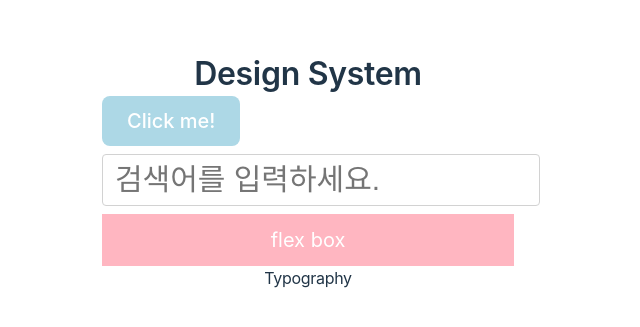
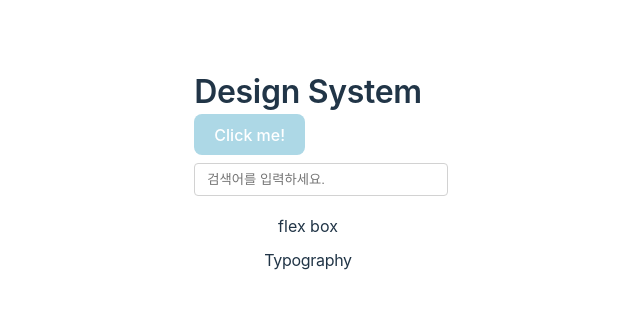
Before and after one commit to ShinjungOh/2024-learn-design-system, a React (Vite) app: page / in a window 1280 px wide. Shown: the part 229-556 px from the top of the page, without its empty margins (332-972 px from the left). Built offline with nearby package versions, Linux system fonts and the light colour scheme.

Commit message:
refactor: CSSProperties 타입 적용

```diff
--- a/src/App.tsx
+++ b/src/App.tsx
@@ -3,20 +3,28 @@ import Button from "./components/Button";
 import Input from "./components/Input";
 import Flex from "./components/Flex.tsx";
 import Typography from "./components/Typography.tsx";
+import { useState } from "react";
 
 export default function App() {
+  const [input, setInput] = useState("");
+
+  const onChange = (e: React.ChangeEvent<HTMLInputElement>) => {
+    const { value } = e.target;
+    setInput(value);
+  };
+
   return (
     <>
-      <Typography variant="h1" size="lg" fontWeight="weightBold">
+      <Typography variant="h1" fontWeight="weightBold">
         Design System
       </Typography>
-      <Button backgroundColor="blue" color="white" size="md">
-        Click me!
-      </Button>
-      <Input placeholder="검색어를 입력하세요." size="lg" isDisabled={false} />
-      <Flex color="white" backgroundColor="pink" direction="column" size="md">
-        flex box
-      </Flex>
+      <Button colorScheme="secondary">Click me!</Button>
+      <Input
+        placeholder="검색어를 입력하세요."
+        value={input}
+        onChange={onChange}
+      />
+      <Flex direction="column">flex box</Flex>
       <Typography variant="body2">Typography</Typography>
     </>
   );
--- a/src/components/Button.tsx
+++ b/src/components/Button.tsx
@@ -1,13 +1,11 @@
-import { PropsWithChildren } from "react";
+import { CSSProperties, PropsWithChildren } from "react";
 import styleToken from "../styles/styleToken.css";
 import styled from "@emotion/styled";
 
 type ButtonProps = {
-  children?: React.ReactNode;
-  color?: keyof typeof styleToken.color;
-  backgroundColor?: keyof typeof styleToken.color;
+  color?: CSSProperties["color"];
+  backgroundColor?: CSSProperties["backgroundColor"];
   colorScheme?: keyof typeof styleToken.colorScheme;
-  size?: keyof typeof styleToken.size;
 } & React.ButtonHTMLAttributes<HTMLButtonElement>;
 
 export default function Button({
@@ -15,7 +13,6 @@ export default function Button({
   color,
   backgroundColor,
   colorScheme,
-  size,
   ...props
 }: PropsWithChildren<ButtonProps>) {
   return (
@@ -23,7 +20,6 @@ export default function Button({
       color={color}
       backgroundColor={backgroundColor}
       colorScheme={colorScheme}
-      size={size}
       {...props}
     >
       {children}
@@ -36,8 +32,6 @@ const ButtonContainer = styled.button<ButtonProps>`
   flex-direction: row;
   justify-content: center;
   align-items: center;
-  font-size: ${({ size }) =>
-    size ? `${styleToken.size[size]}` : `${styleToken.size.md}`};
   ${({ colorScheme }) =>
     colorScheme
       ? `color: ${styleToken.colorScheme[colorScheme].color}`
@@ -46,12 +40,9 @@ const ButtonContainer = styled.button<ButtonProps>`
     colorScheme
       ? `background-color: ${styleToken.colorScheme[colorScheme].backgroundColor}`
       : `background-color: ${styleToken.color.lightGray}`};
-  color: ${({ color }) =>
-    color ? `${styleToken.color[color]}` : `${styleToken.color.white}`};
+  color: ${({ color }) => color && `${color}`};
   background-color: ${({ backgroundColor }) =>
-    backgroundColor
-      ? `${styleToken.color[backgroundColor]}`
-      : `${styleToken.color.lightGray}`};
+    backgroundColor && `${backgroundColor}`};
   :hover {
     opacity: 0.8;
     border-color: transparent;
--- a/src/components/Flex.tsx
+++ b/src/components/Flex.tsx
@@ -1,35 +1,17 @@
-import { PropsWithChildren } from "react";
+import { CSSProperties, PropsWithChildren } from "react";
 import styled from "@emotion/styled";
-import styleToken from "../styles/styleToken.css.ts";
 
 type FlexProps = {
-  children?: React.ReactNode;
-  direction: "row" | "column" | "row-reverse" | "column-reverse";
-  width?: number;
-  height?: string;
-  size?: keyof typeof styleToken.size;
-  color?: keyof typeof styleToken.color;
-  backgroundColor?: keyof typeof styleToken.color;
+  direction?: CSSProperties["flexDirection"];
 } & React.HTMLAttributes<HTMLDivElement>;
 
 export default function Flex({
   children,
   direction,
-  width,
-  height,
-  color,
-  backgroundColor,
-  size,
+  ...props
 }: PropsWithChildren<FlexProps>) {
   return (
-    <FlexContainer
-      direction={direction}
-      width={width}
-      height={height}
-      color={color}
-      backgroundColor={backgroundColor}
-      size={size}
-    >
+    <FlexContainer direction={direction} {...props}>
       {children}
     </FlexContainer>
   );
@@ -37,22 +19,11 @@ export default function Flex({
 
 const FlexContainer = styled.div<FlexProps>`
   display: flex;
-  flex-direction: ${({ direction }) => direction ?? "row"};
+  flex-direction: ${({ direction }) => direction && direction};
   justify-content: center;
   align-items: center;
   align-content: center;
   box-sizing: border-box;
   padding: 10px;
   flex-wrap: wrap;
-  border: 1px solid transparent;
-  width: ${({ width }) => (width ? `${width}px` : "100%")};
-  height: ${({ height }) => (height ? `${height}` : "auto")};
-  font-size: ${({ size }) =>
-    size ? `${styleToken.size[size]}` : `${styleToken.size.md}`};
-  color: ${({ color }) =>
-    color ? `${styleToken.color[color]}` : `${styleToken.color.black}`};
-  background-color: ${({ backgroundColor }) =>
-    backgroundColor
-      ? `${styleToken.color[backgroundColor]}`
-      : `${styleToken.color.lightGray}`};
 `;
--- a/src/components/Input.tsx
+++ b/src/components/Input.tsx
@@ -1,39 +1,18 @@
-import { PropsWithChildren, useState } from "react";
+import { ChangeEvent, PropsWithChildren } from "react";
 import styleToken from "../styles/styleToken.css";
 import styled from "@emotion/styled";
 
 type InputProps = {
-  size?: keyof typeof styleToken.size;
-  placeholder?: string;
-  isDisabled?: boolean;
-  required?: boolean;
+  value: string;
+  onChange: (e: ChangeEvent<HTMLInputElement>) => void;
 } & React.InputHTMLAttributes<HTMLInputElement>;
 
 export default function Input({
-  size,
-  placeholder,
-  isDisabled,
-  required,
+  value,
+  onChange,
   ...props
 }: PropsWithChildren<InputProps>) {
-  const [input, setInput] = useState("");
-
-  const onChange = (e: React.ChangeEvent<HTMLInputElement>) => {
-    const { value } = e.target;
-    setInput(value);
-  };
-
-  return (
-    <InputContainer
-      size={size}
-      placeholder={placeholder}
-      disabled={isDisabled}
-      value={input}
-      required={required}
-      onChange={onChange}
-      {...props}
-    />
-  );
+  return <InputContainer value={value} onChange={onChange} {...props} />;
 }
 
 const InputContainer = styled.input<InputProps>`
@@ -49,6 +28,4 @@ const InputContainer = styled.input<InputProps>`
   border: 1px solid ${styleToken.color.lightGray};
   border-radius: 4px;
   color: ${styleToken.color.gray};
-  font-size: ${({ size }) =>
-    size ? `${styleToken.size[size]}` : `${styleToken.size.md}`};
 `;
--- a/src/components/Typography.tsx
+++ b/src/components/Typography.tsx
@@ -1,4 +1,4 @@
-import { HTMLAttributes, PropsWithChildren } from "react";
+import { CSSProperties, HTMLAttributes, PropsWithChildren } from "react";
 import styled from "@emotion/styled";
 import styleToken from "../styles/styleToken.css";
 
@@ -32,18 +32,23 @@ type TypographyVariant =
   | "body4";
 
 type TypographyProps = {
-  children: React.ReactNode;
   variant: TypographyVariant;
-  size?: keyof typeof styleToken.size;
-  colorScheme?: keyof typeof styleToken.color;
+  color?: CSSProperties["color"];
+  size?: CSSProperties["fontSize"];
   fontWeight?: keyof typeof styleToken.font;
 } & HTMLAttributes<HTMLSpanElement>;
 
 export default function Typography({
   children,
+  color,
+  size,
   ...props
 }: PropsWithChildren<TypographyProps>) {
-  return <TypographyContainer {...props}>{children}</TypographyContainer>;
+  return (
+    <TypographyContainer color={color} size={size} {...props}>
+      {children}
+    </TypographyContainer>
+  );
 }
 
 const TypographyContainer = styled.span<TypographyProps>`
@@ -51,7 +56,7 @@ const TypographyContainer = styled.span<TypographyProps>`
   line-height: 1.4;
   white-space: pre-wrap;
   ${(props) => VARIANT[props.variant]};
-  ${(props) => props.colorScheme && `color: ${props.colorScheme}`};
+  ${(props) => props.color && `color: ${props.color}`};
   ${(props) => props.size && `font-size: ${props.size}`};
   ${(props) => props.fontWeight && `font-weight: ${props.fontWeight}`};
 `;
--- a/src/styles/styleToken.css.ts
+++ b/src/styles/styleToken.css.ts
@@ -18,12 +18,6 @@ const COLOR_SCHEME = {
   },
 };
 
-const SIZE_PROPERTIES = {
-  sm: "10px",
-  md: "20px",
-  lg: "30px",
-};
-
 const FONT_PROPERTIES = {
   weightBold: 600,
   weightMedium: 500,
@@ -34,7 +28,6 @@ const FONT_PROPERTIES = {
 const styleToken = {
   color: COLOR_PROPERTIES,
   colorScheme: COLOR_SCHEME,
-  size: SIZE_PROPERTIES,
   font: FONT_PROPERTIES,
 };
 
```
